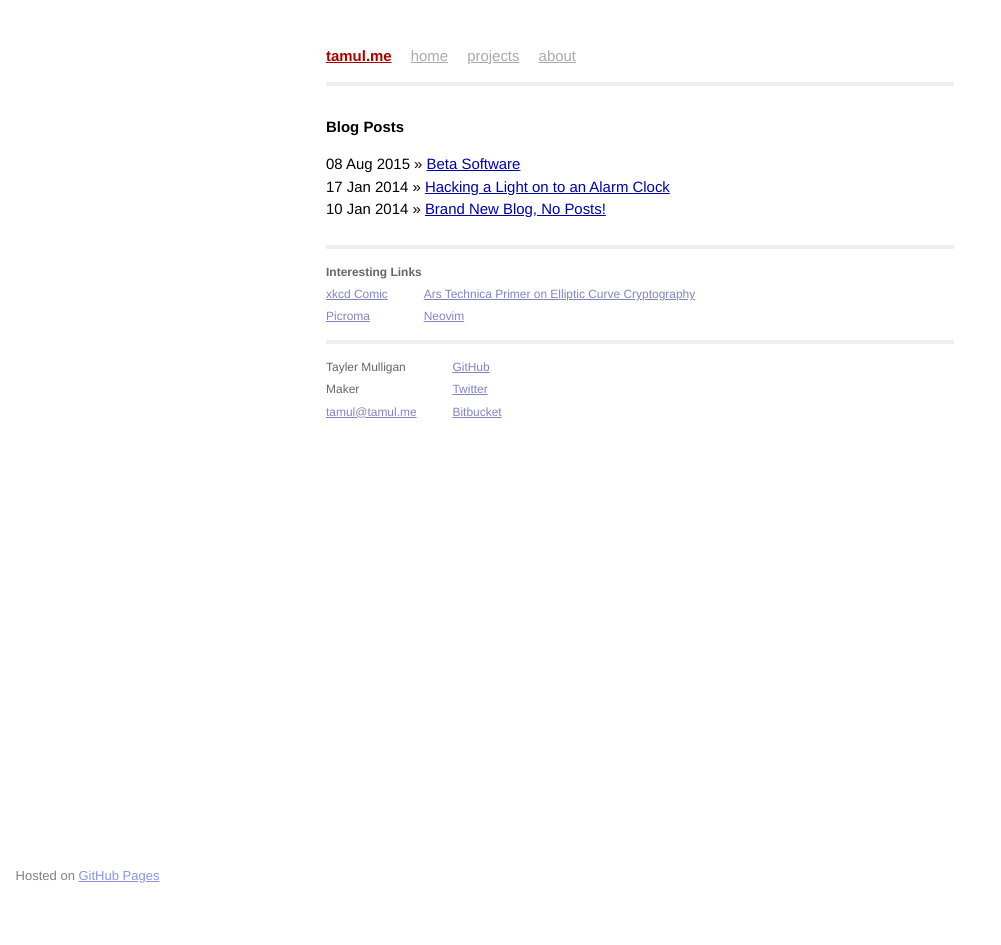
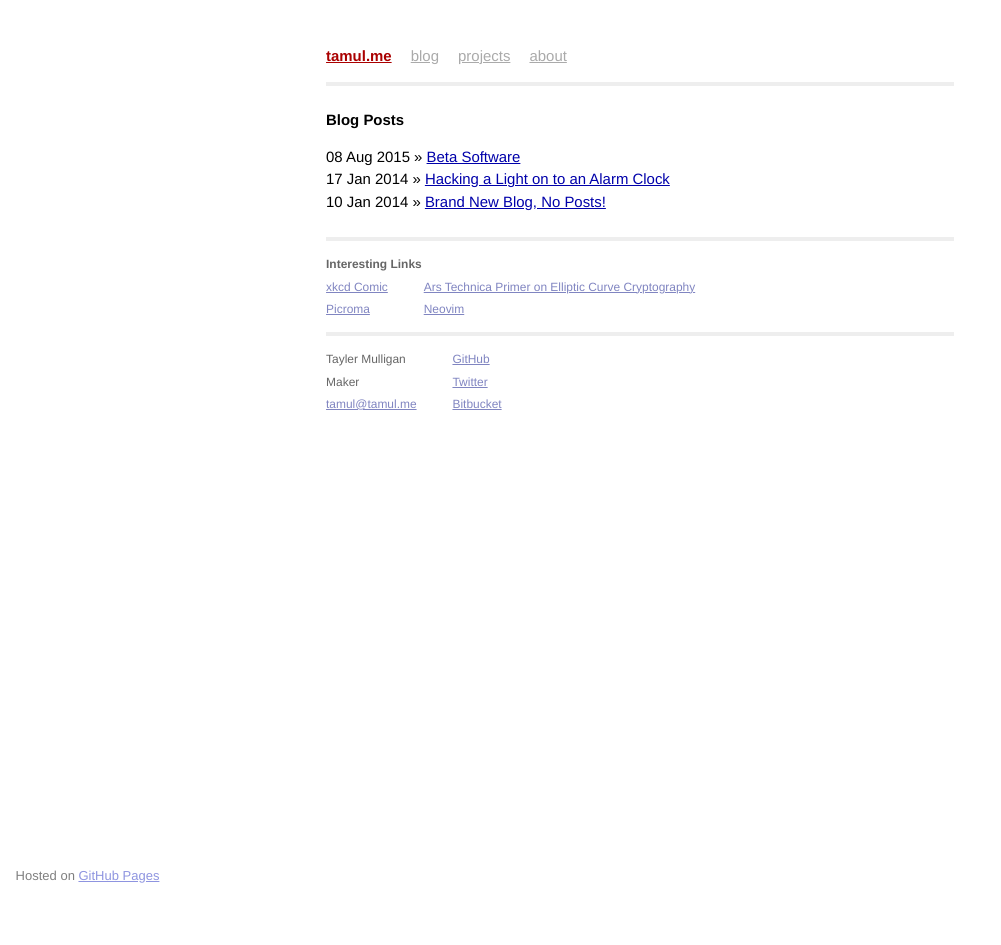
Before and after one commit to mtayler/tamul.github.io, a Jekyll site: the page built from index.html, in a window 1280 px wide. Shown: the whole page, without its empty margins (0-1001 px from the left). Built offline with Jekyll 4.4.1, drawn with Linux system fonts in a browser that asks for light colours; Markdown is read by kramdown in place of the engine named in the settings.

Commit message:
Changed home tag to blog

```diff
--- a/_layouts/default.html
+++ b/_layouts/default.html
@@ -25,7 +25,7 @@
         <div class="site">
           <div class="header">
             <h1 class="title"><a href="/">{{ site.name }}</a></h1>
-            <a class="extra" href="/">home</a>
+            <a class="extra" href="/blog.html">blog</a>
             <a class="extra" href="/projects.html">projects</a>
             <a class="extra" href="/about.html">about</a>
           </div>
--- a/css/main.css
+++ b/css/main.css
@@ -47,7 +47,7 @@
 .header {
   color: #666;
   border-bottom: 4px solid #eee;
-  margin-bottom: 2em;
+  margin-bottom: 1.5em;
   overflow: hidden;
 }
 }
```
